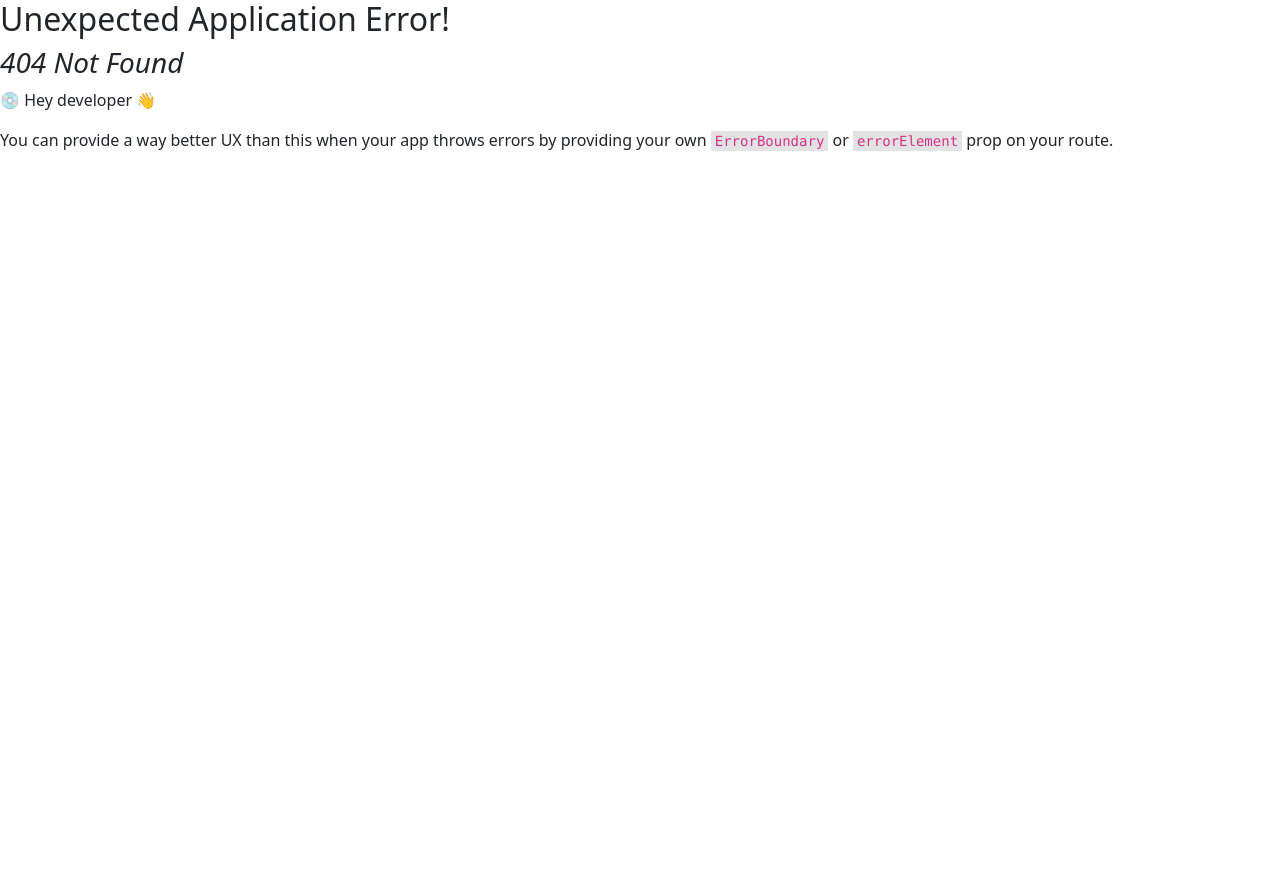
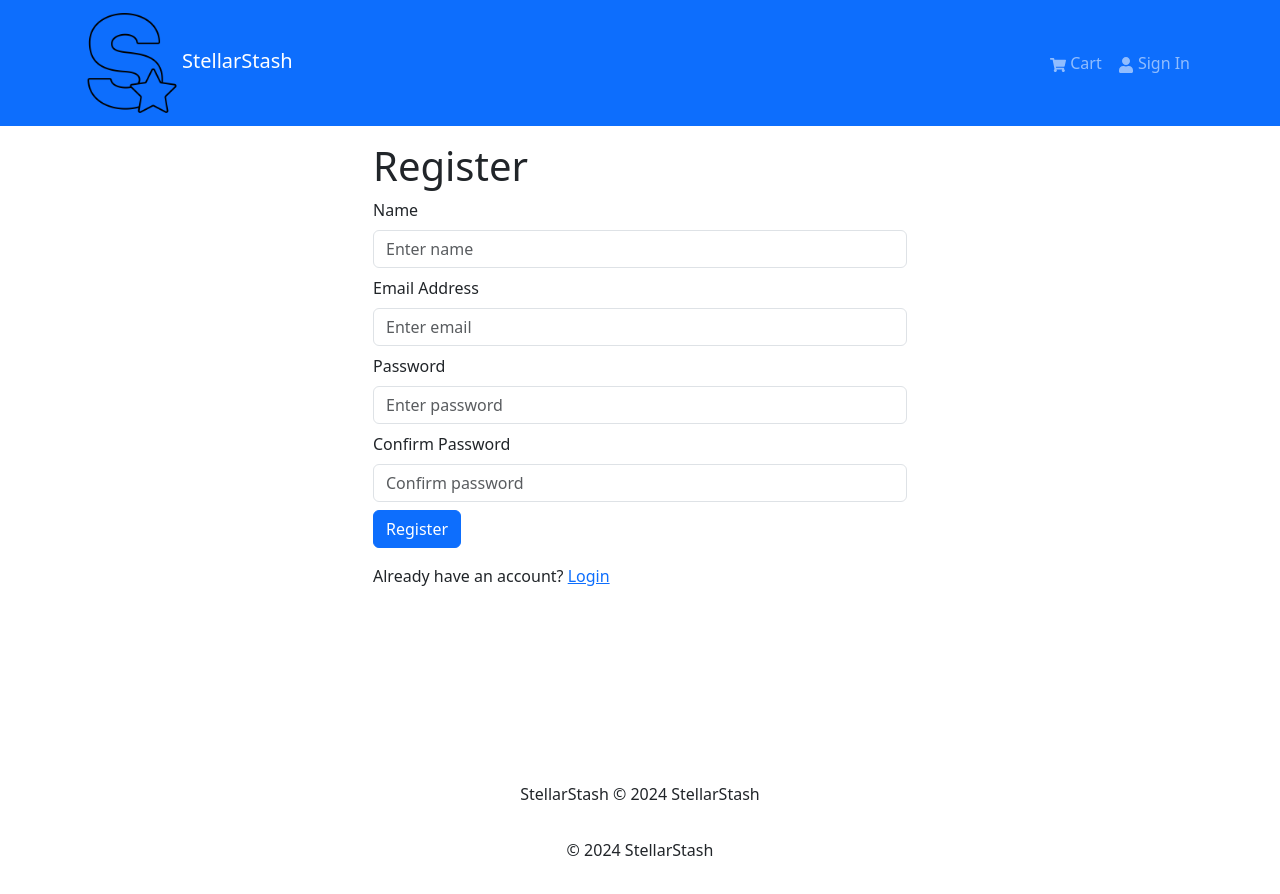
Before and after one commit to dann9109/stellarstash, a React (Create React App) app in the folder frontend/: page /register in a window 1280 px wide. Before the commit this address had no page. Shown: the top 894 px of the page. Before the commit the page ends 800 px from the top, so only its background shows below. Built offline with nearby package versions, Linux system fonts and the light colour scheme.

Commit message:
frontend auth

```diff
--- a/frontend/package.json
+++ b/frontend/package.json
@@ -19,6 +19,7 @@
     "react-router-bootstrap": "^0.26.2",
     "react-router-dom": "^6.22.3",
     "react-scripts": "5.0.1",
+    "react-toastify": "^10.0.5",
     "web-vitals": "^2.1.4"
   },
   "scripts": {
--- a/frontend/src/App.js
+++ b/frontend/src/App.js
@@ -1,8 +1,10 @@
-import React from 'react'
-import { Container } from 'react-bootstrap'
-import { Outlet } from 'react-router-dom'
-import Header from './components/Header'
-import Footer from './components/Footer'
+import React from 'react';
+import { Container } from 'react-bootstrap';
+import { Outlet } from 'react-router-dom';
+import { ToastContainer } from 'react-toastify';
+import 'react-toastify/dist/ReactToastify.css';
+import Header from './components/Header';
+import Footer from './components/Footer';
 
 
 
@@ -18,6 +20,7 @@
       </main>
 
       <Footer />
+      <ToastContainer/>
     </>
   )
 }
--- /dev/null
+++ b/frontend/src/components/FormContainer.jsx
@@ -0,0 +1,15 @@
+import { Container, Row, Col } from 'react-bootstrap';
+
+const FormContainer = ({ children }) => {
+  return (
+    <Container>
+      <Row className='justify-content-md-center'>
+        <Col xs={12} md={6}>
+          {children}
+        </Col>
+      </Row>
+    </Container>
+  );
+};
+
+export default FormContainer;
--- a/frontend/src/components/Header.jsx
+++ b/frontend/src/components/Header.jsx
@@ -1,14 +1,31 @@
-import React from 'react';
-import { Badge, Navbar, Nav, Container } from 'react-bootstrap';
+import { useNavigate } from 'react-router-dom';
+import { Badge, Navbar, Nav, Container, NavDropdown } from 'react-bootstrap';
 import { LinkContainer } from 'react-router-bootstrap';
-import {useSelector} from 'react-redux';
+import {useSelector, useDispatch} from 'react-redux';
+import { useLogoutMutation } from '../slices/usersApiSlice';
+import { logout } from '../slices/authSlice';
 import { FaShoppingCart, FaUser } from 'react-icons/fa';
 import letters2 from '../assets/letters2.png';
 
 const Header = () => {
     const {cartItems} = useSelector((state) => state.cart);
-     console.log(cartItems);
+    const {userInfo} = useSelector((state) => state.auth);
 
+    const dispatch = useDispatch();
+    const navigate = useNavigate();
+
+    const [logoutApiCall] = useLogoutMutation();
+
+    const logoutHandler = async () => {
+        try{
+            await logoutApiCall().unwrap();
+            dispatch(logout());
+            navigate('/login')
+
+        }catch(err){
+            console.error(err);
+        }
+    }
     return (
         <header>
             <Navbar bg="primary" variant="dark" expand="lg" collapseOnSelect>
@@ -37,11 +54,25 @@
                                     }
                                 </Nav.Link>
                             </LinkContainer>
+                            {userInfo ? (
+                <>
+                  <NavDropdown title={userInfo.name} id='username'>
+                    <LinkContainer to='/profile'>
+                      <NavDropdown.Item>Profile</NavDropdown.Item>
+                    </LinkContainer>
+                    <NavDropdown.Item onClick={logoutHandler}>
+                      Logout
+                    </NavDropdown.Item>
+                  </NavDropdown>
+                </>
+              ) : (
                 <LinkContainer to='/login'>
                   <Nav.Link>
                     <FaUser /> Sign In
                   </Nav.Link>
                 </LinkContainer>
+              )}
+
                         </Nav>
                     </Navbar.Collapse>
                 </Container>
--- a/frontend/src/index.js
+++ b/frontend/src/index.js
@@ -10,6 +10,8 @@
 import HomeScreen from './screens/HomeScreen';
 import ProductScreen from './screens/ProductScreen';
 import CartScreen from './screens/CartScreen';
+import LoginScreen from './screens/LoginScreen';
+import RegisterScreen from './screens/RegisterScreen';
 
 
 const router = createBrowserRouter(
@@ -18,6 +20,8 @@
       <Route index={true} path="/" element={<HomeScreen />} />
       <Route path="/product/:id" element={<ProductScreen />} />
       <Route path="/cart" element={<CartScreen />} />
+      <Route path="/login" element={<LoginScreen/>}/>
+      <Route path="/register" element={<RegisterScreen/>}/>
     </Route>
   )
 )
--- /dev/null
+++ b/frontend/src/screens/LoginScreen.jsx
@@ -0,0 +1,87 @@
+import { useState, useEffect } from "react";
+import { Link, useLocation, useNavigate } from "react-router-dom";
+import { Form, Button, Row, Col } from "react-bootstrap";
+import { useDispatch, useSelector } from "react-redux";
+import FormContainer from "../components/FormContainer";
+import Loader from "../components/Loader";
+import { useLoginMutation } from "../slices/usersApiSlice";
+import { setCredentials } from "../slices/authSlice";
+import { toast } from "react-toastify";
+
+const LoginScreen = () => {
+    const [email, setEmail] = useState('');
+    const [password, setPassword] = useState('');
+
+    const dispatch = useDispatch();
+    const navigate = useNavigate();
+
+    const [login, { isLoading }] = useLoginMutation();
+
+    const { userInfo } = useSelector((state) => state.auth);
+
+    const { search } = useLocation();
+    const sp = new URLSearchParams(search);
+    const redirect = sp.get('redirect') || '/';
+
+    useEffect(() => {
+      if (userInfo) {
+        navigate(redirect);
+      }
+    }, [navigate, redirect, userInfo]);
+
+    const submitHandler = async (e) => {
+      e.preventDefault();
+      try {
+        const res = await login({ email, password }).unwrap();
+        dispatch(setCredentials({ ...res }));
+        navigate(redirect);
+      } catch (err) {
+        toast.error(err?.data?.message || err.error);
+      }
+    };
+
+    return (
+      <FormContainer>
+        <h1>Sign In</h1>
+
+        <Form onSubmit={submitHandler}>
+          <Form.Group className='my-2' controlId='email'>
+            <Form.Label>Email Address</Form.Label>
+            <Form.Control
+              type='email'
+              placeholder='Enter email'
+              value={email}
+              onChange={(e) => setEmail(e.target.value)}
+            ></Form.Control>
+          </Form.Group>
+
+          <Form.Group className='my-2' controlId='password'>
+            <Form.Label>Password</Form.Label>
+            <Form.Control
+              type='password'
+              placeholder='Enter password'
+              value={password}
+              onChange={(e) => setPassword(e.target.value)}
+            ></Form.Control>
+          </Form.Group>
+
+          <Button disabled={isLoading} type='submit' variant='primary'>
+            Sign In
+          </Button>
+
+          {isLoading && <Loader />}
+        </Form>
+
+        <Row className='py-3'>
+          <Col>
+            New Customer?{' '}
+            <Link to={redirect ? `/register?redirect=${redirect}` : '/register'}>
+              Register
+            </Link>
+          </Col>
+        </Row>
+      </FormContainer>
+    );
+  };
+
+  export default LoginScreen;
--- /dev/null
+++ b/frontend/src/screens/RegisterScreen.jsx
@@ -0,0 +1,113 @@
+import { useState, useEffect } from 'react';
+import { Link, useLocation, useNavigate } from 'react-router-dom';
+import { Form, Button, Row, Col } from 'react-bootstrap';
+import { useDispatch, useSelector } from 'react-redux';
+import Loader from "../components/Loader";
+import FormContainer from '../components/FormContainer';
+
+import { useRegisterMutation } from '../slices/usersApiSlice';
+import { setCredentials } from '../slices/authSlice';
+import { toast } from 'react-toastify';
+
+const RegisterScreen = () => {
+  const [name, setName] = useState('');
+  const [email, setEmail] = useState('');
+  const [password, setPassword] = useState('');
+  const [confirmPassword, setConfirmPassword] = useState('');
+
+  const dispatch = useDispatch();
+  const navigate = useNavigate();
+
+  const [register, { isLoading }] = useRegisterMutation();
+
+  const { userInfo } = useSelector((state) => state.auth);
+
+  const { search } = useLocation();
+  const sp = new URLSearchParams(search);
+  const redirect = sp.get('redirect') || '/';
+
+  useEffect(() => {
+    if (userInfo) {
+      navigate(redirect);
+    }
+  }, [navigate, redirect, userInfo]);
+
+  const submitHandler = async (e) => {
+    e.preventDefault();
+
+    if (password !== confirmPassword) {
+      toast.error('Passwords do not match');
+    } else {
+      try {
+        const res = await register({ name, email, password }).unwrap();
+        dispatch(setCredentials({ ...res }));
+        navigate(redirect);
+      } catch (err) {
+        toast.error(err?.data?.message || err.error);
+      }
+    }
+  };
+
+  return (
+    <FormContainer>
+      <h1>Register</h1>
+      <Form onSubmit={submitHandler}>
+        <Form.Group className='my-2' controlId='name'>
+          <Form.Label>Name</Form.Label>
+          <Form.Control
+            type='name'
+            placeholder='Enter name'
+            value={name}
+            onChange={(e) => setName(e.target.value)}
+          ></Form.Control>
+        </Form.Group>
+
+        <Form.Group className='my-2' controlId='email'>
+          <Form.Label>Email Address</Form.Label>
+          <Form.Control
+            type='email'
+            placeholder='Enter email'
+            value={email}
+            onChange={(e) => setEmail(e.target.value)}
+          ></Form.Control>
+        </Form.Group>
+
+        <Form.Group className='my-2' controlId='password'>
+          <Form.Label>Password</Form.Label>
+          <Form.Control
+            type='password'
+            placeholder='Enter password'
+            value={password}
+            onChange={(e) => setPassword(e.target.value)}
+          ></Form.Control>
+        </Form.Group>
+        <Form.Group className='my-2' controlId='confirmPassword'>
+          <Form.Label>Confirm Password</Form.Label>
+          <Form.Control
+            type='password'
+            placeholder='Confirm password'
+            value={confirmPassword}
+            onChange={(e) => setConfirmPassword(e.target.value)}
+          ></Form.Control>
+        </Form.Group>
+
+        <Button disabled={isLoading} type='submit' variant='primary'>
+          Register
+        </Button>
+
+        {isLoading && <Loader />}
+      </Form>
+
+      <Row className='py-3'>
+        <Col>
+          Already have an account?{' '}
+          <Link to={redirect ? `/login?redirect=${redirect}` : '/login'}>
+            Login
+          </Link>
+        </Col>
+      </Row>
+    </FormContainer>
+  );
+};
+
+export default RegisterScreen;
--- /dev/null
+++ b/frontend/src/slices/usersApiSlice.js
@@ -0,0 +1,72 @@
+import { apiSlice } from './apiSlice';
+import { USERS_URL } from '../constants';
+
+export const userApiSlice = apiSlice.injectEndpoints({
+  endpoints: (builder) => ({
+    login: builder.mutation({
+      query: (data) => ({
+        url: `${USERS_URL}/auth`,
+        method: 'POST',
+        body: data,
+      }),
+    }),
+    register: builder.mutation({
+      query: (data) => ({
+        url: `${USERS_URL}`,
+        method: 'POST',
+        body: data,
+      }),
+    }),
+    logout: builder.mutation({
+      query: () => ({
+        url: `${USERS_URL}/logout`,
+        method: 'POST',
+      }),
+    }),
+    profile: builder.mutation({
+      query: (data) => ({
+        url: `${USERS_URL}/profile`,
+        method: 'PUT',
+        body: data,
+      }),
+    }),
+    getUsers: builder.query({
+      query: () => ({
+        url: USERS_URL,
+      }),
+      providesTags: ['User'],
+      keepUnusedDataFor: 5,
+    }),
+    deleteUser: builder.mutation({
+      query: (userId) => ({
+        url: `${USERS_URL}/${userId}`,
+        method: 'DELETE',
+      }),
+    }),
+    getUserDetails: builder.query({
+      query: (id) => ({
+        url: `${USERS_URL}/${id}`,
+      }),
+      keepUnusedDataFor: 5,
+    }),
+    updateUser: builder.mutation({
+      query: (data) => ({
+        url: `${USERS_URL}/${data.userId}`,
+        method: 'PUT',
+        body: data,
+      }),
+      invalidatesTags: ['User'],
+    }),
+  }),
+});
+
+export const {
+  useLoginMutation,
+  useLogoutMutation,
+  useRegisterMutation,
+  useProfileMutation,
+  useGetUsersQuery,
+  useDeleteUserMutation,
+  useUpdateUserMutation,
+  useGetUserDetailsQuery,
+} = userApiSlice;
--- a/frontend/src/store.js
+++ b/frontend/src/store.js
@@ -1,12 +1,13 @@
 import {configureStore} from '@reduxjs/toolkit';
 import {apiSlice} from './slices/apiSlice';
 import  cartSliceReducer from './slices/cartSlice';
-
+import authSliceReducer from './slices/authSlice';
 
 const store = configureStore({
     reducer: {
         [apiSlice.reducerPath]: apiSlice.reducer,
         cart: cartSliceReducer,
+        auth: authSliceReducer,
 
     },
     middleware: (getDefaultMiddleware) => getDefaultMiddleware().concat(apiSlice.middleware),
```
Also changed, not shown: 1 other file (tests, documents, lock files or other folders). Lines whose indentation alone changed are shown as unchanged.
